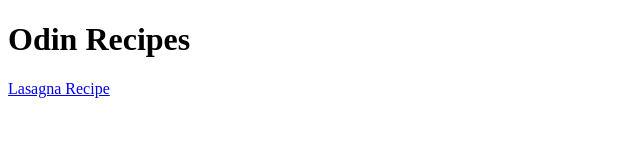
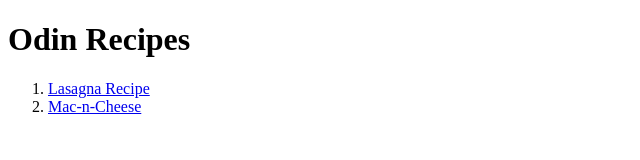
Before and after one commit to nikesh47/Learn_from_odin, a plain HTML site: page odin-recipes/index.html in a window 1280 px wide. Shown: the whole page, without its empty margins (0-640 px from the left). Drawn offline with Linux system fonts and the light colour scheme.

Commit message:
Update index with mac-n-cheese

```diff
--- a/odin-recipes/index.html
+++ b/odin-recipes/index.html
@@ -9,6 +9,16 @@
 
     <body>
         <h1>Odin Recipes</h1>
-        <a href="./recipes/lasagna.html">Lasagna Recipe</a>
+        <ol>
+            <li>
+                 <a href="./recipes/lasagna.html">Lasagna Recipe</a>
+            </li>
+
+            <li><a href="./recipes/mac-n-cheese.html"> Mac-n-Cheese</a></li>
+
+
+
+        </ol>
+
     </body>
 </html>
```
